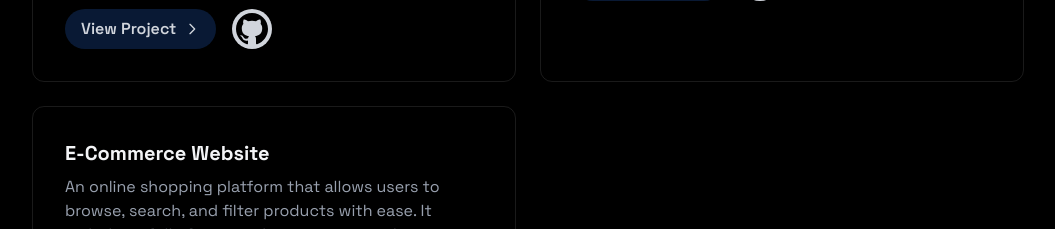
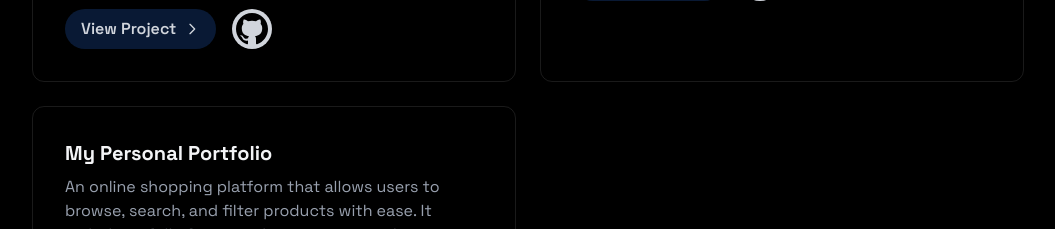
Before and after one commit to httpsharis/portfolio, a React (Vite) app: page / in a window 1280 px wide. Shown: the part 2100-2329 px from the top of the page, without its empty margins (112-1167 px from the left). Built offline with nearby package versions, Linux system fonts and the light colour scheme.

Commit message:
Update Projects component to replace E-Commerce Website with My Personal Portfolio

```diff
--- a/src/components/sections/projects.jsx
+++ b/src/components/sections/projects.jsx
@@ -48,7 +48,7 @@ function Projects() {
                         />
 
                         <ProjectCard
-                            title="E-Commerce Website"
+                            title="My Personal Portfolio"
                             description="An online shopping platform that allows users to browse, search, and filter products with ease. It includes a fully functional cart system and is designed to provide a smooth and intuitive user experience across devices."
                             techStack={[
                                 "Reactjs",
```
